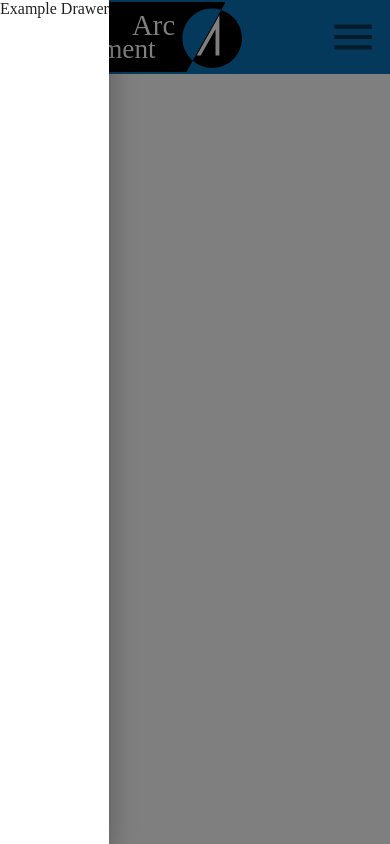
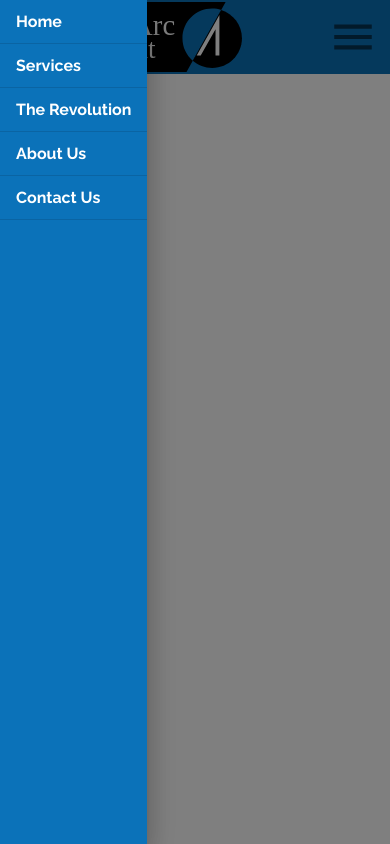
Before and after one commit to magoalbino/arcdevelopment, a React (Create React App) app: page / in a window 390 px wide. Both pictures are taken after a click on the button 353 px from the left and 37 px from the top of the page. Built offline with nearby package versions, Linux system fonts and the light colour scheme.

Commit message:
continuando o drawer

```diff
--- a/src/components/ui/Header/HeaderDrawer/index.tsx
+++ b/src/components/ui/Header/HeaderDrawer/index.tsx
@@ -1,9 +1,17 @@
 import { SetStateAction, Dispatch } from "react";
-import { SwipeableDrawer, IconButton } from "@material-ui/core";
+import {
+  SwipeableDrawer,
+  IconButton,
+  List,
+  ListItem,
+  ListItemText,
+} from "@material-ui/core";
 
 import MenuIcon from "@material-ui/icons/Menu";
 
 import { useStyles } from "./styles";
+import { menuOptions, pageList } from "../config";
+import { Link } from "react-router-dom";
 
 interface Process extends NodeJS.Process {
   browser: boolean;
@@ -29,8 +37,35 @@ export function HeaderDrawer({ openDrawer, setOpenDrawer }: HeaderDrawerProps) {
         open={openDrawer}
         onClose={() => setOpenDrawer(false)}
         onOpen={() => setOpenDrawer(true)}
+        classes={{ paper: classes.drawer }}
       >
-        Example Drawer
+        <List disablePadding>
+          {pageList.map((page, i) => (
+            <ListItem
+              divider
+              button
+              key={page.name}
+              component={Link}
+              to={page.link}
+              onClick={() => setOpenDrawer(false)}
+            >
+              <ListItemText disableTypography>{page.name}</ListItemText>
+            </ListItem>
+            // <MenuItem
+            //   key={option.name}
+            //   onClick={(event: React.MouseEvent<HTMLAnchorElement>) => {
+            //     handleMenuItemClick(event, i);
+            //     setTabValue(1);
+            //     handleClose();
+            //   }}
+            //   component={Link}
+            //   to={option.link}
+            //   selected={i === selectedMenuIndex && tabValue === 1}
+            // >
+            //   {option.name}
+            // </MenuItem>
+          ))}
+        </List>
       </SwipeableDrawer>
       <IconButton
         className={classes.drawerIconContainer}
--- a/src/components/ui/Header/HeaderDrawer/styles.ts
+++ b/src/components/ui/Header/HeaderDrawer/styles.ts
@@ -1,6 +1,9 @@
 import { makeStyles, createStyles } from "@material-ui/core/styles";
 
-export const useStyles = makeStyles(() =>
+//aparentemente é meio complicado fazer isso sem o ts-ignore:
+
+// @ts-ignore
+export const useStyles = makeStyles((theme: Theme) =>
   createStyles({
     drawerIconContainer: {
       marginLeft: "auto",
@@ -12,5 +15,12 @@ export const useStyles = makeStyles(() =>
       height: "50px",
       width: "50px",
     },
+    drawer: {
+      backgroundColor: theme.palette.common.blue,
+      "& .MuiListItemText-root": {
+        ...theme.typography.tab,
+        color: "white",
+      },
+    },
   })
 );
--- a/src/components/ui/Header/HeaderTabs/index.tsx
+++ b/src/components/ui/Header/HeaderTabs/index.tsx
@@ -3,6 +3,7 @@ import { Tabs, Tab, Button, Menu, MenuItem } from "@material-ui/core";
 import { Link } from "react-router-dom";
 
 import { useStyles } from "./styles";
+import { menuOptions } from "../config";
 
 interface HeaderTabsProps {
   tabValue: number;
@@ -31,13 +32,6 @@ export function HeaderTabs({
   selectedMenuIndex,
 }: HeaderTabsProps) {
   const classes = useStyles();
-
-  const menuOptions = [
-    { name: "Services", link: "/services" },
-    { name: "Custom Software Development", link: "/customsoftware" },
-    { name: "Mobile Apps Development", link: "/mobileapps" },
-    { name: "Website Development", link: "/websites" },
-  ];
 
   return (
     <>
--- a/src/components/ui/Header/HeaderTabs/styles.ts
+++ b/src/components/ui/Header/HeaderTabs/styles.ts
@@ -1,34 +1,36 @@
-import {makeStyles, createStyles} from "@material-ui/core/styles";
+import { makeStyles, createStyles } from "@material-ui/core/styles";
 
 // @ts-ignore
 export const useStyles = makeStyles((theme: Theme) =>
   createStyles({
     tabContainer: {
-        marginLeft: 'auto',
-        '& .MuiButtonBase-root': { //Tab
+      marginLeft: "auto",
+      "& .MuiButtonBase-root": {
+        //Tab
         ...theme.typography.tab,
         minWidth: 10,
-            marginLeft: '25px',
-            lineHeight: '5.75rem',
-        }
+        marginLeft: "25px",
+        lineHeight: "5.75rem",
+      },
     },
     button: {
       ...theme.typography.estimate,
-        borderRadius: '50px',
-        marginLeft: '50px',
-        marginRight: '25px',
-        height: '45px',
+      borderRadius: "50px",
+      marginLeft: "50px",
+      marginRight: "25px",
+      height: "45px",
     },
     menu: {
       backgroundColor: theme.palette.common.blue,
       color: "white",
       borderRadius: 0,
-        '& .MuiMenuItem-root': {
+      "& .MuiMenuItem-root": {
         ...theme.typography.tab,
         opacity: 0.7,
-            '&:hover': {
-                opacity: 1
-            }
-        }
-    }
-}));
+        "&:hover": {
+          opacity: 1,
+        },
+      },
+    },
+  })
+);
--- /dev/null
+++ b/src/components/ui/Header/config.ts
@@ -0,0 +1,14 @@
+export const pageList = [
+  { name: "Home", link: "/" },
+  { name: "Services", link: "/services" },
+  { name: "The Revolution", link: "/revolution" },
+  { name: "About Us", link: "/about" },
+  { name: "Contact Us", link: "/contact" },
+];
+
+export const menuOptions = [
+  { name: "Services", link: "/services" },
+  { name: "Custom Software Development", link: "/customsoftware" },
+  { name: "Mobile Apps Development", link: "/mobileapps" },
+  { name: "Website Development", link: "/websites" },
+];
```
Lines whose indentation alone changed are shown as unchanged.
